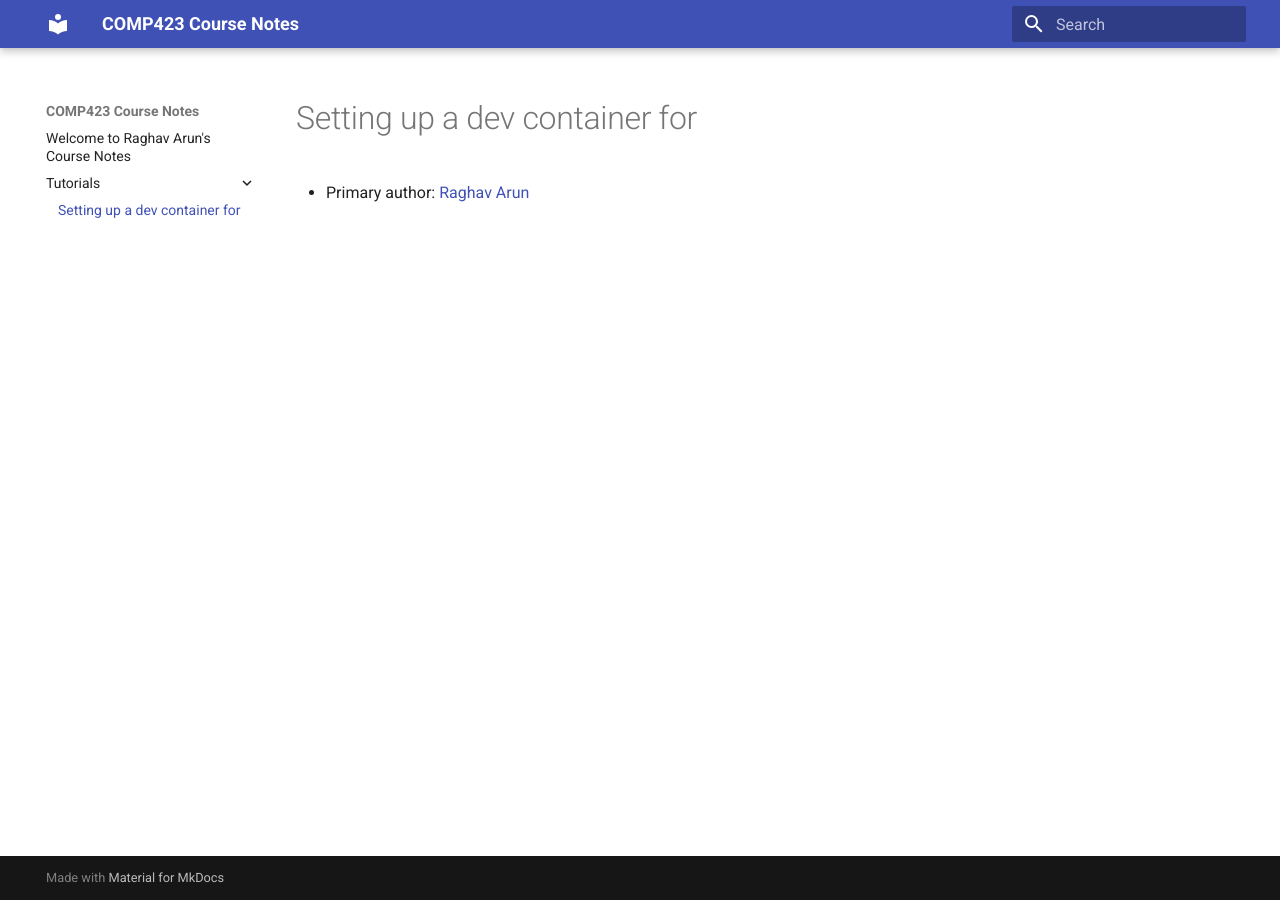
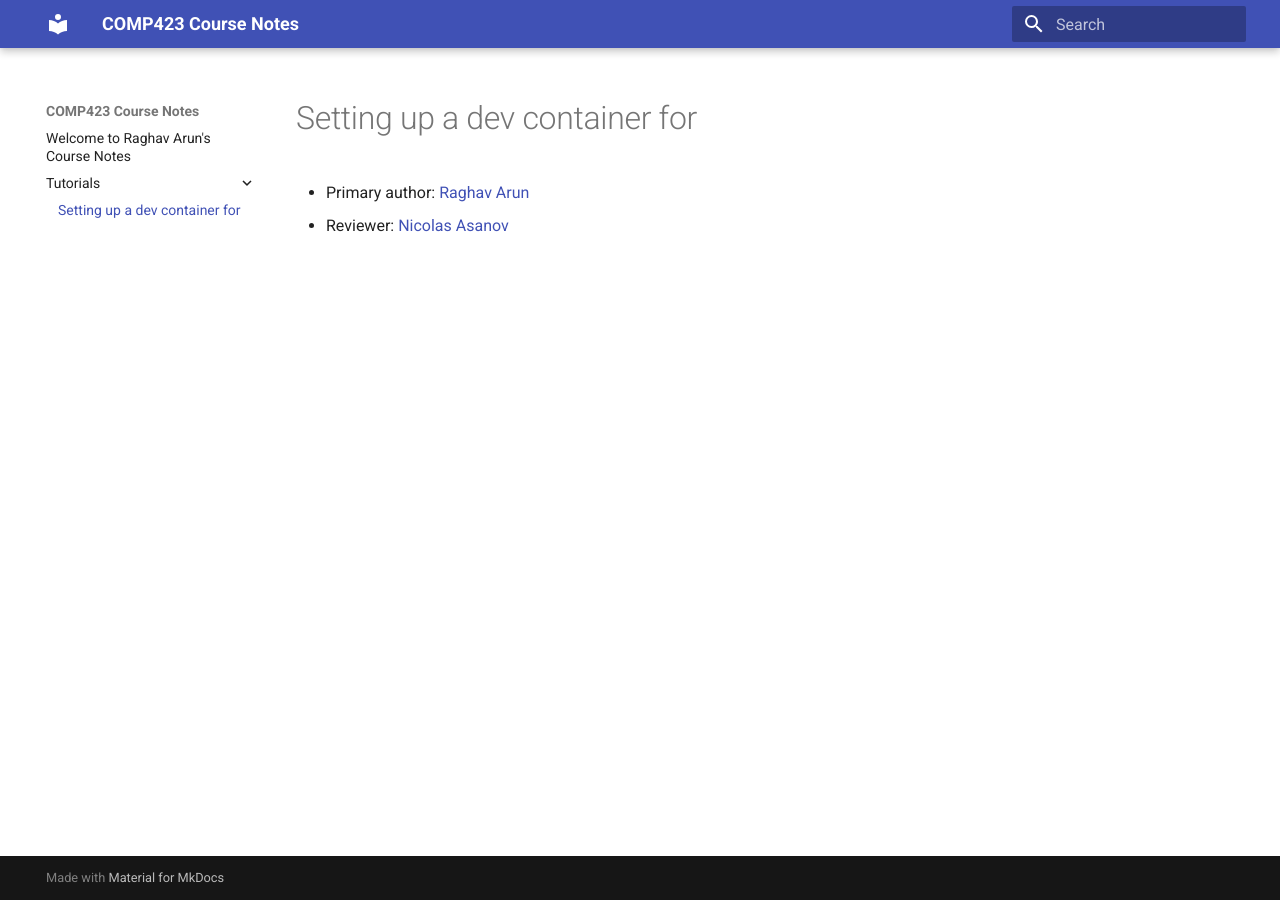
Before and after one commit to RaghavArun/comp423-course-notes, an MkDocs documentation site: the page built from docs/tutorials/go-setup.md, in a window 1280 px wide. Built offline with MkDocs 1.6.1 and Material for MkDocs 9.7.7, drawn with Linux system fonts in a browser that asks for light colours.

Commit message:
added reviewer line

```diff
--- a/docs/tutorials/go-setup.md
+++ b/docs/tutorials/go-setup.md
@@ -1,3 +1,4 @@
 # Setting up a dev container for <Insert: Go or Rust depending on which you are doing>
 
 * Primary author: [Raghav Arun](https://https://github.com/RaghavArun/)
+* Reviewer: [Nicolas Asanov](https://github.com/naasanov)
```
